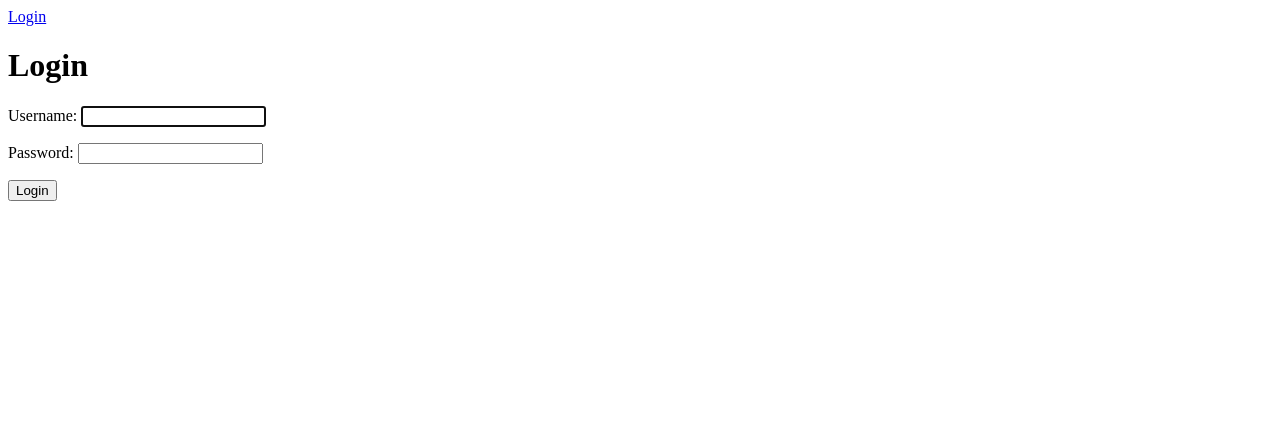
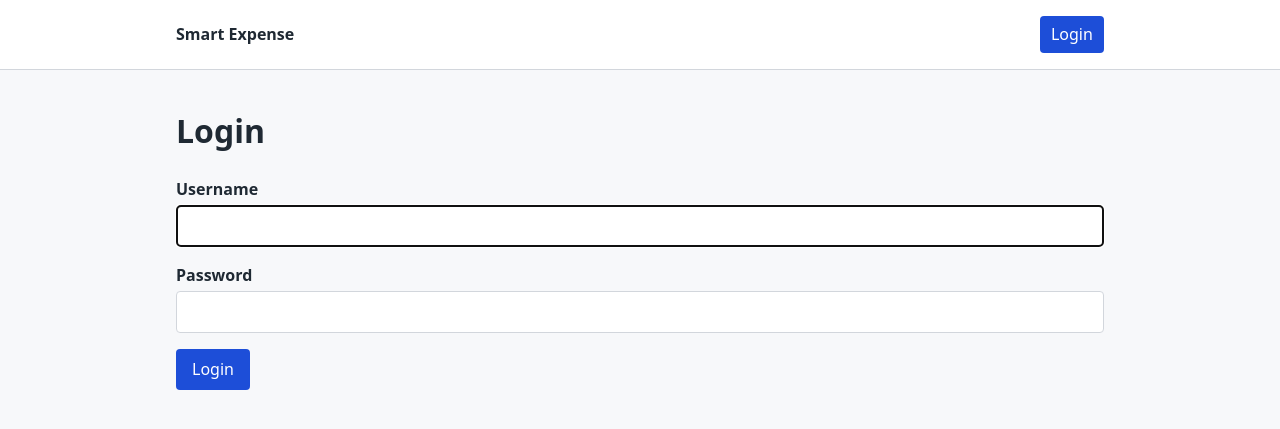
Before and after one commit to blason2108/Smart_expense_management_system_SE, a Django app: page /accounts/login/ in a window 1280 px wide. Shown: the top 429 px of the page. Run offline with Django 5.2, Linux system fonts and the light colour scheme.

Commit message:
FND-06: base template, navigation, form-validation message pattern

```diff
--- /dev/null
+++ b/smart-expense/static/css/app.css
@@ -0,0 +1,36 @@
+/* FND-06 base styles: layout, navigation, message + form-validation pattern (SEB-NF-003) */
+:root {
+  --c-bg: #f7f8fa; --c-text: #1f2933; --c-primary: #1d4ed8; --c-border: #d2d6dc;
+  --c-success: #166534; --c-success-bg: #dcfce7;
+  --c-error: #991b1b;   --c-error-bg: #fee2e2;
+  --c-warning: #92400e; --c-warning-bg: #fef3c7;
+  --c-info: #1e40af;    --c-info-bg: #dbeafe;
+}
+* { box-sizing: border-box; }
+body { margin: 0; font-family: system-ui, sans-serif; background: var(--c-bg); color: var(--c-text); line-height: 1.5; }
+.container { max-width: 960px; margin: 0 auto; padding: 1rem; }
+
+.navbar { background: #fff; border-bottom: 1px solid var(--c-border); }
+.navbar .container { display: flex; align-items: center; gap: 1rem; flex-wrap: wrap; }
+.navbar .brand { font-weight: 700; color: var(--c-text); text-decoration: none; margin-right: auto; }
+.navbar a.nav-link { color: var(--c-text); text-decoration: none; padding: .4rem .7rem; border-radius: 4px; }
+.navbar a.nav-link:hover { background: var(--c-bg); }
+.navbar a.nav-link.active { background: var(--c-primary); color: #fff; }
+.navbar form { display: inline; margin: 0; }
+.navbar button { background: none; border: 1px solid var(--c-border); border-radius: 4px; padding: .4rem .7rem; cursor: pointer; }
+
+.alert { padding: .7rem 1rem; border-radius: 4px; margin: 0 0 1rem; border: 1px solid transparent; }
+.alert-success { color: var(--c-success); background: var(--c-success-bg); }
+.alert-error   { color: var(--c-error);   background: var(--c-error-bg); }
+.alert-warning { color: var(--c-warning); background: var(--c-warning-bg); }
+.alert-info    { color: var(--c-info);    background: var(--c-info-bg); }
+
+.form-field { margin-bottom: 1rem; }
+.form-field label { display: block; font-weight: 600; margin-bottom: .25rem; }
+.form-field input, .form-field select, .form-field textarea {
+  width: 100%; padding: .5rem; border: 1px solid var(--c-border); border-radius: 4px; font: inherit;
+}
+.form-field.has-error input, .form-field.has-error select, .form-field.has-error textarea { border-color: var(--c-error); }
+.field-help { display: block; color: #52606d; font-size: .875rem; }
+.field-error { display: block; color: var(--c-error); font-size: .875rem; margin-top: .25rem; }
+.btn { background: var(--c-primary); color: #fff; border: 0; border-radius: 4px; padding: .55rem 1rem; font: inherit; cursor: pointer; }
--- a/smart-expense/templates/accounts/login.html
+++ b/smart-expense/templates/accounts/login.html
@@ -1,2 +1,8 @@
-{% extends "base.html" %}{% block content %}<h1>Login</h1>
-<form method="post">{% csrf_token %}{{ form.as_p }}<button type="submit">Login</button></form>{% endblock %}
+{% extends "base.html" %}
+{% block title %}Login{% endblock %}
+{% block content %}
+<h1>Login</h1>
+<form method="post" novalidate>{% csrf_token %}
+  {% include "partials/form.html" with form=form submit_label="Login" %}
+</form>
+{% endblock %}
--- a/smart-expense/templates/base.html
+++ b/smart-expense/templates/base.html
@@ -1,10 +1,18 @@
-<!doctype html>
-<html lang="en"><head><meta charset="utf-8"><meta name="viewport" content="width=device-width, initial-scale=1">
-<title>{% block title %}Smart Expense{% endblock %}</title></head>
+{% load static %}<!doctype html>
+<html lang="en">
+<head>
+  <meta charset="utf-8">
+  <meta name="viewport" content="width=device-width, initial-scale=1">
+  <title>{% block title %}Smart Expense{% endblock %} | Smart Expense</title>
+  <link rel="stylesheet" href="{% static 'css/app.css' %}">
+  {% block extra_head %}{% endblock %}
+</head>
 <body>
-<nav>{% if user.is_authenticated %}<a href="{% url 'dashboard:home' %}">Dashboard</a>
-<form method="post" action="{% url 'accounts:logout' %}" style="display:inline">{% csrf_token %}<button>Logout</button></form>
-{% else %}<a href="{% url 'accounts:login' %}">Login</a>{% endif %}</nav>
-{% for m in messages %}<p role="alert">{{ m }}</p>{% endfor %}
-{% block content %}{% endblock %}
-</body></html>
+  {% include "partials/navbar.html" %}
+  <main class="container">
+    {% include "partials/messages.html" %}
+    {% block content %}{% endblock %}
+  </main>
+  {% block scripts %}{% endblock %}
+</body>
+</html>
--- a/smart-expense/templates/dashboard/home.html
+++ b/smart-expense/templates/dashboard/home.html
@@ -1 +1,3 @@
-{% extends "base.html" %}{% block content %}<h1>Dashboard</h1><p>Welcome, {{ user.username }}. (SEB-F-011 placeholder)</p>{% endblock %}
+{% extends "base.html" %}
+{% block title %}Dashboard{% endblock %}
+{% block content %}<h1>Dashboard</h1><p>Welcome, {{ user.username }}. (SEB-F-011 placeholder)</p>{% endblock %}
--- /dev/null
+++ b/smart-expense/templates/partials/form.html
@@ -0,0 +1,4 @@
+{# Standard form body: {% include "partials/form.html" with form=form submit_label="Save" %} (add <form> + csrf yourself) #}
+{% include "partials/form_errors.html" %}
+{% for field in form %}{% include "partials/form_field.html" with field=field %}{% endfor %}
+<button class="btn" type="submit">{{ submit_label|default:"Submit" }}</button>
--- /dev/null
+++ b/smart-expense/templates/partials/form_errors.html
@@ -0,0 +1,6 @@
+{# Form-level (non-field) errors. Usage: {% include "partials/form_errors.html" with form=form %} #}
+{% if form.non_field_errors %}
+<div class="alert alert-error" role="alert">
+  {% for error in form.non_field_errors %}<p>{{ error }}</p>{% endfor %}
+</div>
+{% endif %}
--- /dev/null
+++ b/smart-expense/templates/partials/form_field.html
@@ -0,0 +1,7 @@
+{# One field: label, widget, help text, inline errors. Usage: {% include "partials/form_field.html" with field=form.username %} #}
+<div class="form-field{% if field.errors %} has-error{% endif %}">
+  <label for="{{ field.id_for_label }}">{{ field.label }}</label>
+  {{ field }}
+  {% if field.help_text %}<span class="field-help" id="{{ field.id_for_label }}_help">{{ field.help_text }}</span>{% endif %}
+  {% for error in field.errors %}<span class="field-error" id="{{ field.id_for_label }}_error{{ forloop.counter }}" role="alert">{{ error }}</span>{% endfor %}
+</div>
--- /dev/null
+++ b/smart-expense/templates/partials/messages.html
@@ -0,0 +1,8 @@
+{# Flash messages. Django levels -> CSS: success, error, warning, info (debug falls back to info). #}
+{% if messages %}
+<div class="messages">
+  {% for message in messages %}
+    <div class="alert alert-{% if message.level_tag == 'debug' %}info{% else %}{{ message.level_tag }}{% endif %}" role="{% if message.level_tag == 'error' %}alert{% else %}status{% endif %}">{{ message }}</div>
+  {% endfor %}
+</div>
+{% endif %}
--- /dev/null
+++ b/smart-expense/templates/partials/navbar.html
@@ -0,0 +1,15 @@
+{# Navigation (SEB-NF-003). To add a page, add one <a> below; mark active via request.resolver_match.app_name. #}
+{% with current=request.resolver_match.app_name %}
+<nav class="navbar" aria-label="Main navigation">
+  <div class="container">
+    <a class="brand" href="{% url 'dashboard:home' %}">Smart Expense</a>
+    {% if user.is_authenticated %}
+      <a class="nav-link{% if current == 'dashboard' %} active{% endif %}" href="{% url 'dashboard:home' %}"{% if current == 'dashboard' %} aria-current="page"{% endif %}>Dashboard</a>
+      <span class="nav-user">{{ user.get_username }}</span>
+      <form method="post" action="{% url 'accounts:logout' %}">{% csrf_token %}<button type="submit">Logout</button></form>
+    {% else %}
+      <a class="nav-link{% if current == 'accounts' %} active{% endif %}" href="{% url 'accounts:login' %}"{% if current == 'accounts' %} aria-current="page"{% endif %}>Login</a>
+    {% endif %}
+  </div>
+</nav>
+{% endwith %}
```
Also changed, not shown: smart-expense/dashboard/tests/test_base_template.py (added, +54 -0 lines), smart-expense/docs/backlog/create_issues.py (+5 -2 lines).
